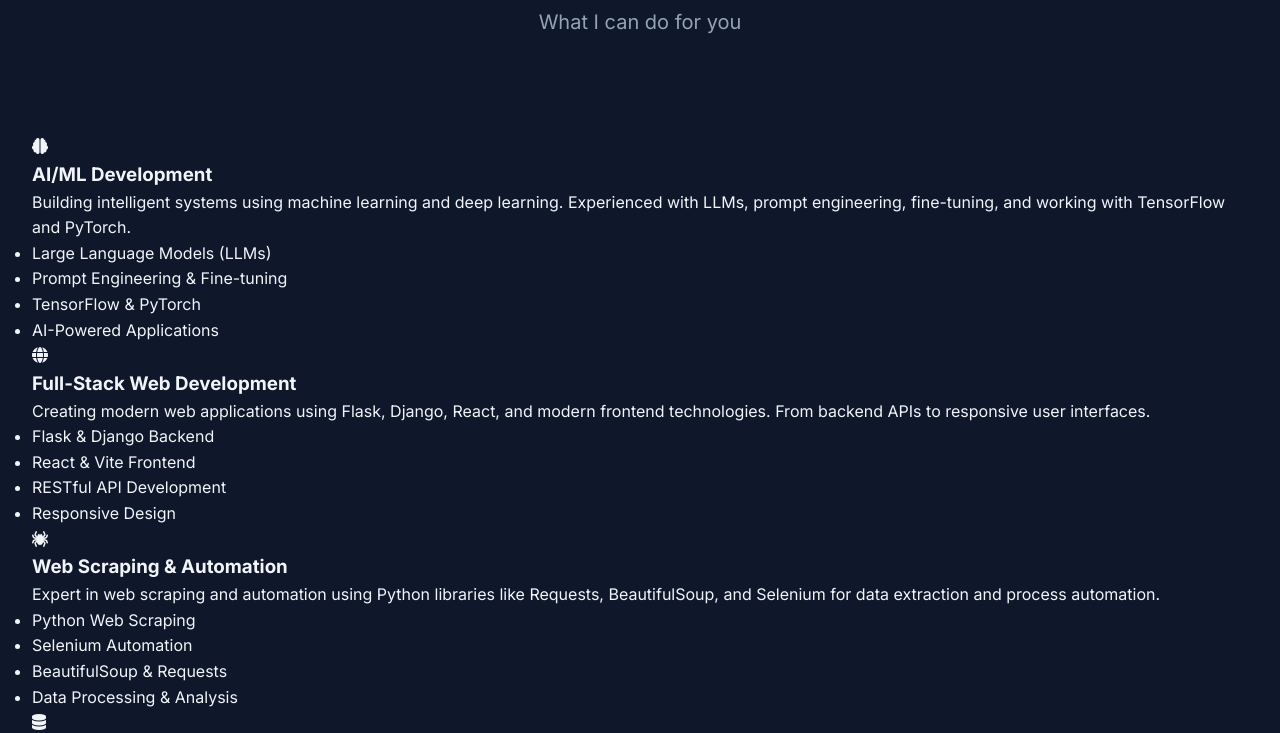
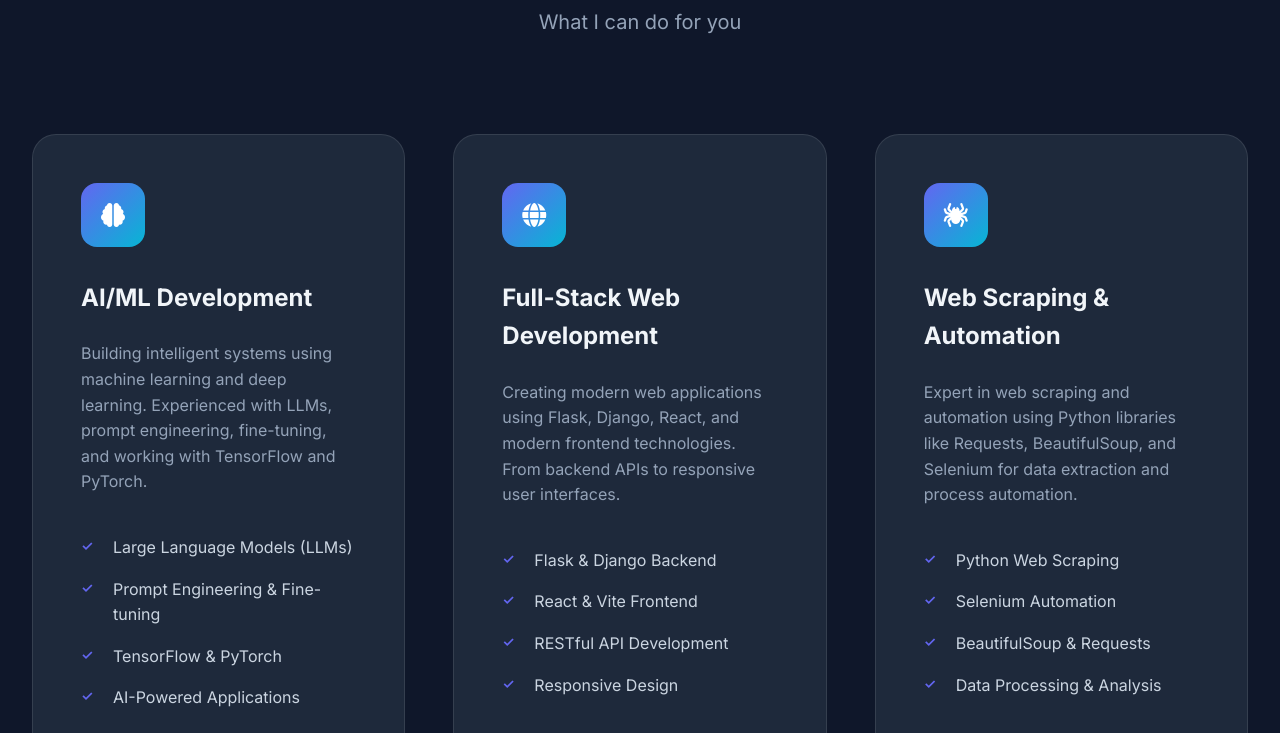
Before and after one commit to Abdur-Rafay-AR/portfolio, a plain HTML site: page index.html in a window 1280 px wide. Shown: the part 2440-3173 px from the top of the page. Drawn offline with nearby package versions, Linux system fonts and the light colour scheme.

Commit message:
fixed services-grid

```diff
--- a/style.css
+++ b/style.css
@@ -727,6 +727,119 @@
     transform: translateY(-2px);
 }
 
+/* Services Section */
+.services-grid {
+    display: grid;
+    grid-template-columns: repeat(auto-fit, minmax(300px, 1fr));
+    gap: var(--spacing-xl);
+    margin-top: var(--spacing-2xl);
+}
+
+.service-card {
+    background: var(--surface-color);
+    border-radius: var(--radius-xl);
+    padding: var(--spacing-xl);
+    border: 1px solid var(--border-color);
+    transition: all var(--transition-normal);
+    position: relative;
+    overflow: hidden;
+}
+
+.service-card:hover {
+    transform: translateY(-8px);
+    box-shadow: var(--shadow-2xl);
+    border-color: var(--primary-color);
+}
+
+.service-card::before {
+    content: '';
+    position: absolute;
+    top: 0;
+    left: 0;
+    right: 0;
+    height: 4px;
+    background: var(--gradient-primary);
+    opacity: 0;
+    transition: opacity var(--transition-normal);
+}
+
+.service-card:hover::before {
+    opacity: 1;
+}
+
+.service-icon {
+    width: 4rem;
+    height: 4rem;
+    background: var(--gradient-primary);
+    border-radius: var(--radius-lg);
+    display: flex;
+    align-items: center;
+    justify-content: center;
+    margin-bottom: var(--spacing-lg);
+    transition: all var(--transition-normal);
+}
+
+.service-card:hover .service-icon {
+    transform: scale(1.1);
+    box-shadow: var(--shadow-lg);
+}
+
+.service-icon i {
+    font-size: 1.5rem;
+    color: white;
+}
+
+.service-card h3 {
+    font-size: 1.5rem;
+    font-weight: 700;
+    margin-bottom: var(--spacing-md);
+    color: var(--text-color);
+    transition: color var(--transition-normal);
+}
+
+.service-card:hover h3 {
+    color: var(--primary-color);
+}
+
+.service-card p {
+    font-size: 1rem;
+    color: var(--text-muted);
+    margin-bottom: var(--spacing-lg);
+    line-height: 1.6;
+}
+
+.service-card ul {
+    list-style: none;
+    padding: 0;
+    margin: 0;
+}
+
+.service-card ul li {
+    padding: var(--spacing-xs) 0;
+    color: var(--text-light);
+    position: relative;
+    padding-left: var(--spacing-lg);
+    transition: all var(--transition-normal);
+}
+
+.service-card ul li:hover {
+    color: var(--primary-color);
+    padding-left: var(--spacing-xl);
+}
+
+.service-card ul li::before {
+    content: '✓';
+    position: absolute;
+    left: 0;
+    color: var(--primary-color);
+    font-weight: 600;
+    font-size: 0.875rem;
+}
+
+.service-card ul li:last-child {
+    border-bottom: none;
+}
+
 /* Skills Section */
 .skills-container {
     display: flex;
```
